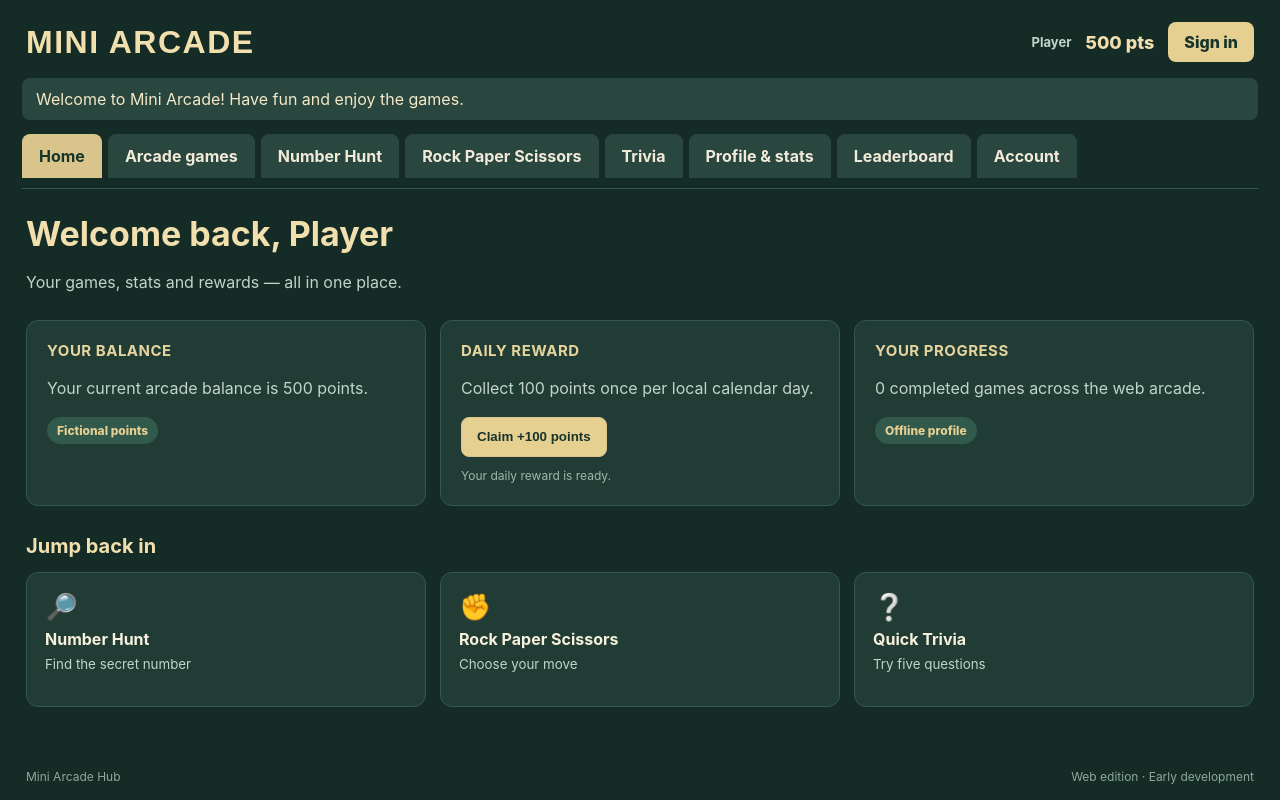
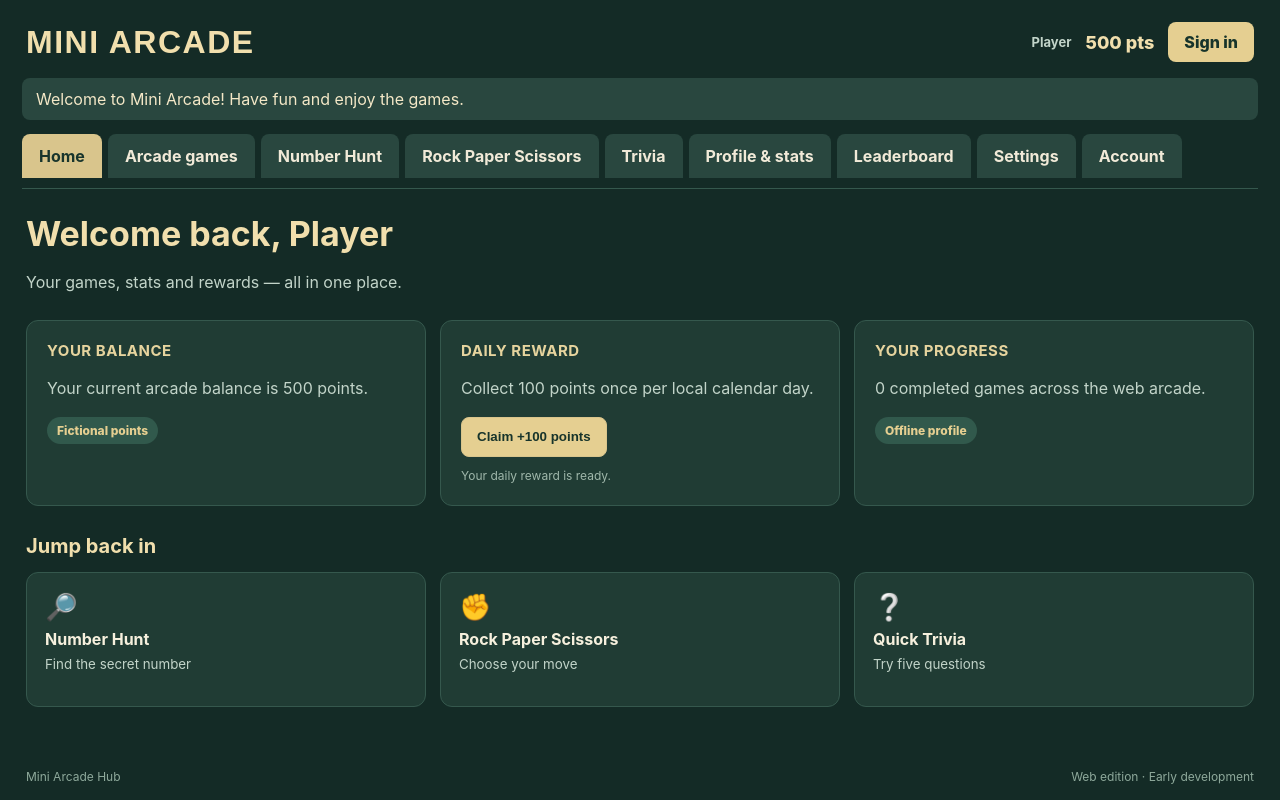
Before and after one commit to mynameiskarl-TVE/KarlsGameHub, a React (Vite) app in the folder web-version/: page / in a window 1280 px wide. Built offline with nearby package versions, Linux system fonts and the light colour scheme.

Commit message:
Add music settings to the web navigation

```diff
--- a/web-version/src/main.jsx
+++ b/web-version/src/main.jsx
@@ -1,6 +1,7 @@
 import React from "react";
 import { createRoot } from "react-dom/client";
 import AuthPanel from "./components/AuthPanel.jsx";
+import AudioSettingsPanel from "./components/AudioSettingsPanel.jsx";
 import PrankOverlay from "./components/PrankOverlay.jsx";
 import AdminPanel from "./components/AdminPanel.jsx";
 import NumberHuntGame from "./components/NumberHuntGame.jsx";
@@ -45,6 +46,7 @@ const tabs = [
   "Trivia",
   "Profile & stats",
   "Leaderboard",
+  "Settings",
   "Account",
 ];
 
@@ -921,6 +923,10 @@ function App() {
           <AdminPanel client={supabaseClient} role={adminRole} />
         )}
 
+        <div hidden={active !== "Settings"}>
+          <AudioSettingsPanel />
+        </div>
+
         {active === "Account" && (
           <AuthPanel
             client={supabaseClient}
```
